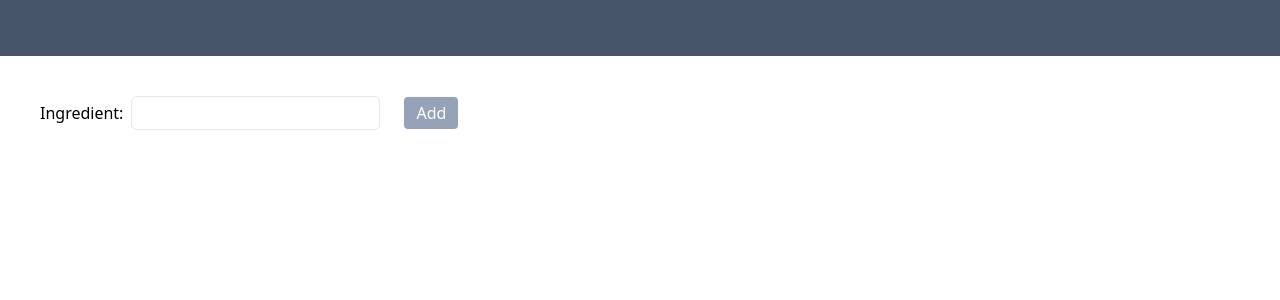
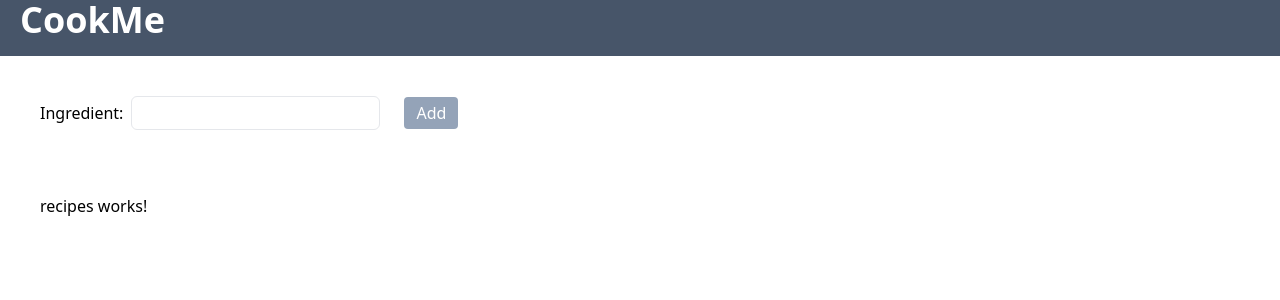
Before and after one commit to NuviaWright/cookme-frontend, an Angular app: page / in a window 1280 px wide. Shown: the top 300 px of the page. Built offline with nearby package versions, Linux system fonts and the light colour scheme.

Commit message:
Added recipe component

```diff
--- a/src/app/app.component.html
+++ b/src/app/app.component.html
@@ -1,4 +1,13 @@
-<nav class="bg-slate-600 w-100 h-14"></nav>
-<div class="ms-10 mt-10">
-  <app-ingredients></app-ingredients>
+<nav class="bg-slate-600 w-100 h-14 align-middle">
+  <div class="">
+    <h1 class="text-4xl text-white font-bold ms-5">{{title}}</h1>
+  </div>
+</nav>
+<div class="ms-10">
+  <div class="mt-10">
+    <app-ingredients></app-ingredients>
+  </div>
+  <div class="mt-10">
+    <app-recipes></app-recipes>
+  </div>
 </div>
--- a/src/app/app.component.ts
+++ b/src/app/app.component.ts
@@ -1,14 +1,15 @@
 import { Component } from '@angular/core';
 import { RouterOutlet } from '@angular/router';
 import { IngredientsComponent } from './ingredients/ingredients.component';
+import { RecipesComponent } from './recipes/recipes.component';
 
 @Component({
   selector: 'app-root',
   standalone: true,
-  imports: [RouterOutlet, IngredientsComponent],
+  imports: [RouterOutlet, IngredientsComponent, RecipesComponent],
   templateUrl: './app.component.html',
   styleUrl: './app.component.css',
 })
 export class AppComponent {
-  title = 'cookme';
+  title = 'CookMe';
 }
--- /dev/null
+++ b/src/app/recipes/recipes.component.html
@@ -0,0 +1 @@
+<p>recipes works!</p>
```
Also changed, not shown: src/app/recipes/recipes.component.ts (added, +12 -0 lines), src/app/recipes/recipes.component.css (added), 1 other file (tests, documents, lock files or other folders).
